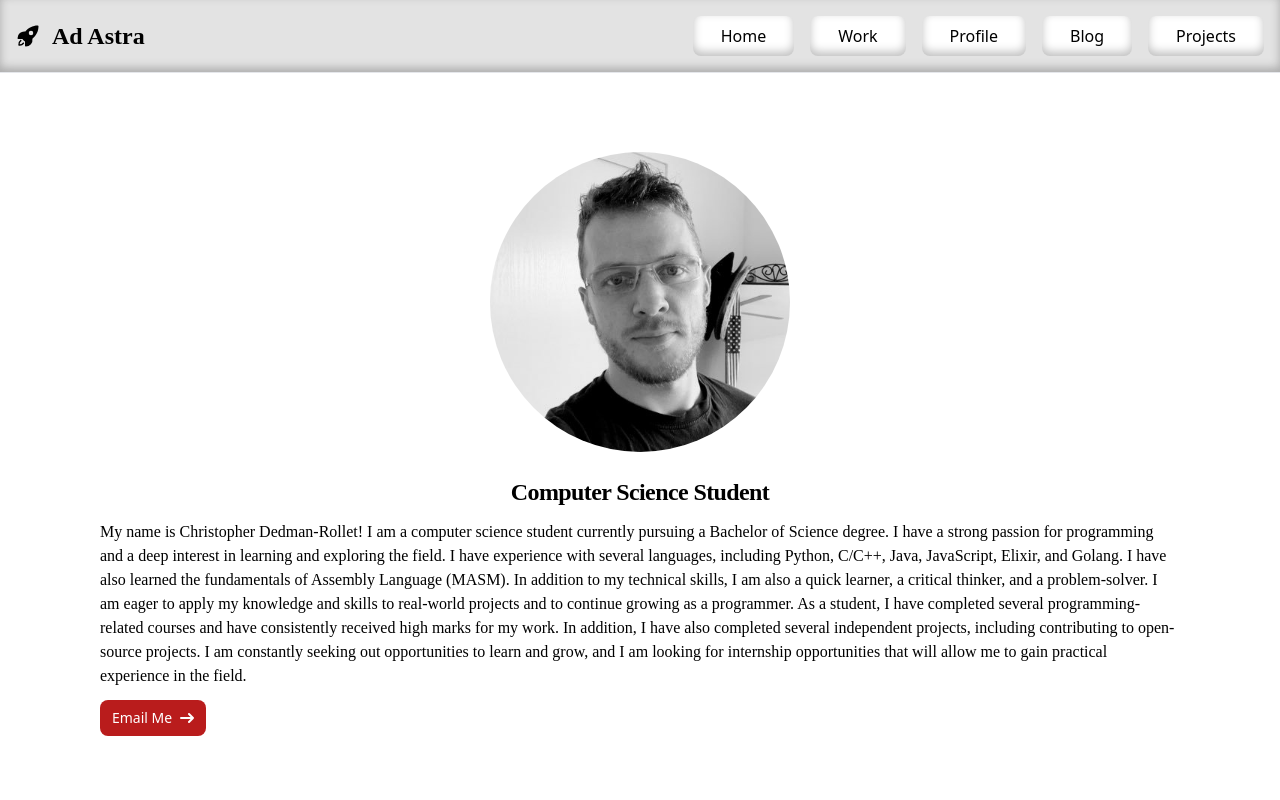
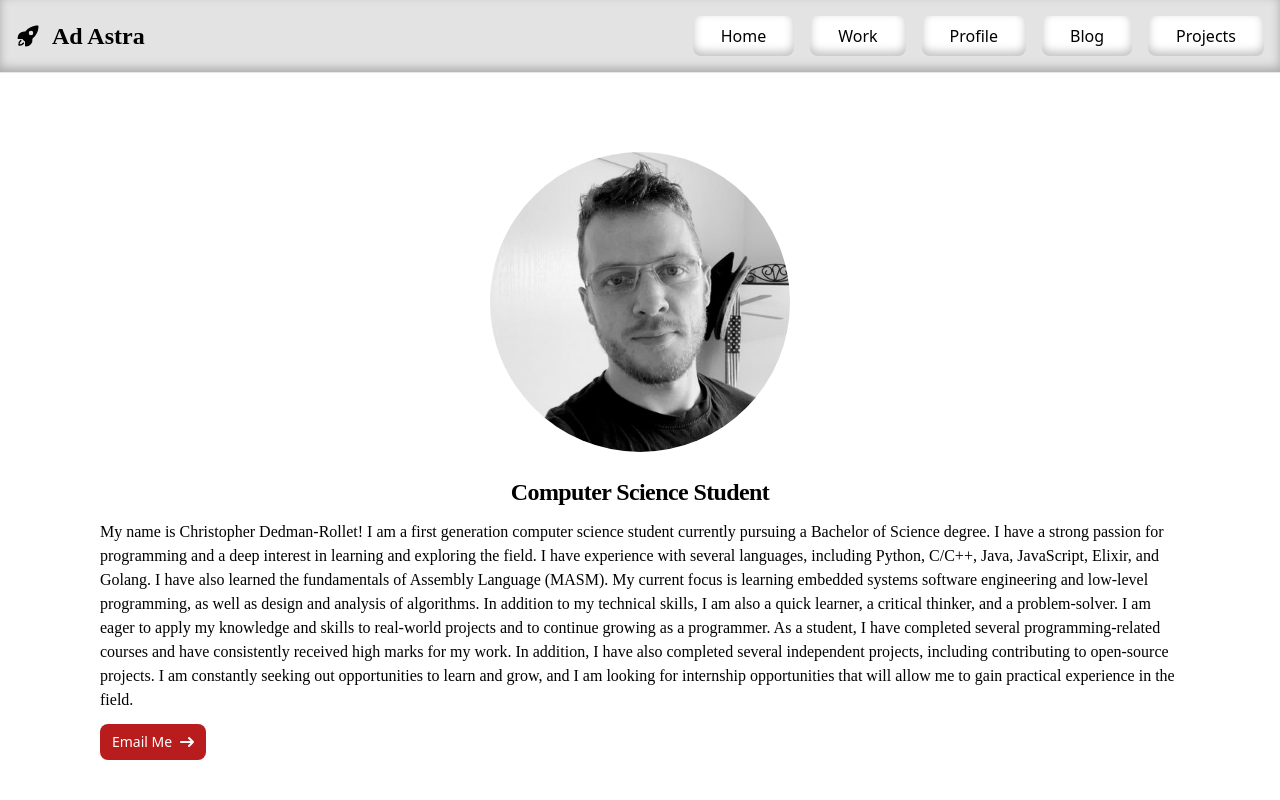
Before and after one commit to chrisdedman/website, a Next.js app: page /profile in a window 1280 px wide. Shown: the top 800 px of the page. Built offline with nearby package versions, Linux system fonts and the light colour scheme.

Commit message:
small update

```diff
--- a/src/app/profile/page.tsx
+++ b/src/app/profile/page.tsx
@@ -50,10 +50,11 @@ function AboutMe() {
       <div className="p-3">
         <h5 className="mb-2 text-2xl font-bold font-montez tracking-tight flex justify-center">Computer Science Student</h5>
         <p className="mb-3 font-normal font-montez">
-          My name is Christopher Dedman-Rollet! I am a computer science student currently pursuing a Bachelor of Science degree.
+          My name is Christopher Dedman-Rollet! I am a first generation computer science student currently pursuing a Bachelor of Science degree.
           I have a strong passion for programming and a deep interest in learning and exploring the field.
           I have experience with several languages, including Python, C/C++, Java, JavaScript, Elixir, and Golang.
-          I have also learned the fundamentals of Assembly Language (MASM).
+          I have also learned the fundamentals of Assembly Language (MASM). My current focus is learning embedded systems software engineering
+           and low-level programming, as well as design and analysis of algorithms.
           In addition to my technical skills, I am also a quick learner, a critical thinker, and a problem-solver.
           I am eager to apply my knowledge and skills to real-world projects and to continue growing as a programmer.
           As a student, I have completed several programming-related courses and have consistently received high marks for my work.
--- a/src/components/resume/experience.tsx
+++ b/src/components/resume/experience.tsx
@@ -15,7 +15,7 @@ export default function Experiences() {
             deploying web services, enhancing Fusion.js&#39; performance.
             I researched systematic approaches for analyzing web application performance,
             automated testing with Uber&#39;s Ballast tool, and contributed to significant cost savings.
-            Proficient in tools like Typescript, JavaScript, JIRA, Docker, and CI/CD pipelines,
+            Proficient in tools like Typescript, JIRA, Docker, and CI/CD pipelines,
             I facilitated continuous service creation and played a crucial role in process improvement through comprehensive documentation.
           </p>
         </div>
```
